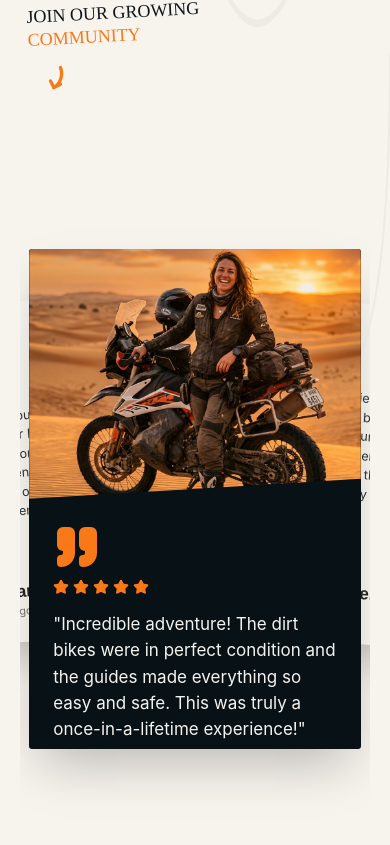
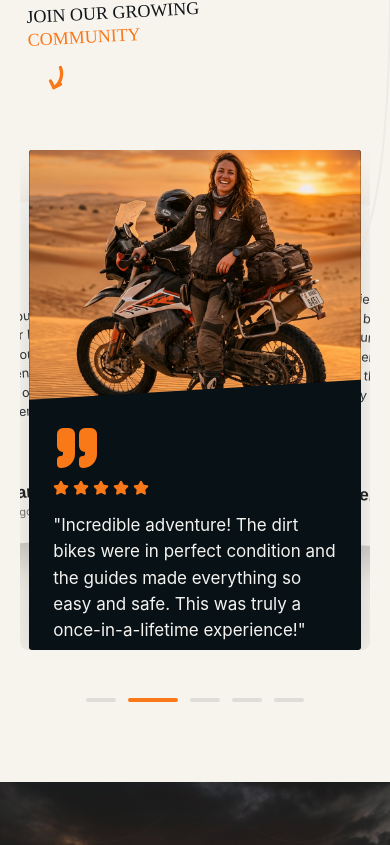
Before and after one commit to rameezwangde/Dirt-Bike, a React app: page / in a window 390 px wide. Shown: the part 7900-8745 px from the top of the page. Built offline with nearby package versions, Linux system fonts and the light colour scheme; the HTML template or start-up script is replaced by a standard one.

Commit message:
feat: add TestimonialsSection component with interactive carousel and reviews

```diff
--- a/src/components/TestimonialsSection.jsx
+++ b/src/components/TestimonialsSection.jsx
@@ -174,7 +174,7 @@ const TestimonialsSection = () => {
           whileInView={{ opacity: 1, y: 0 }}
           viewport={{ once: true }}
           transition={{ duration: 0.8, delay: 0.2 }}
-          className="w-full xl:w-[58%] flex flex-col items-center justify-center relative min-h-[650px] z-30"
+          className="w-full xl:w-[58%] flex flex-col items-center justify-center relative min-h-[500px] md:min-h-[650px] z-30"
           onMouseEnter={() => setIsPaused(true)}
           onMouseLeave={() => setIsPaused(false)}
         >
@@ -200,7 +200,7 @@ const TestimonialsSection = () => {
           </div>
 
           {/* Deck Clipping Wrapper */}
-          <div className="relative w-full max-w-[850px] h-[650px] overflow-hidden flex items-center justify-center rounded-lg mt-10 xl:mt-0">
+          <div className="relative w-full max-w-[850px] h-[500px] md:h-[650px] overflow-hidden flex items-center justify-center rounded-lg mt-4 md:mt-10 xl:mt-0">
 
             {/* Deck Container */}
             <div className="relative w-[85vw] md:w-[450px] h-[500px] md:h-[570px] flex items-center justify-center perspective-[1000px]">
```
